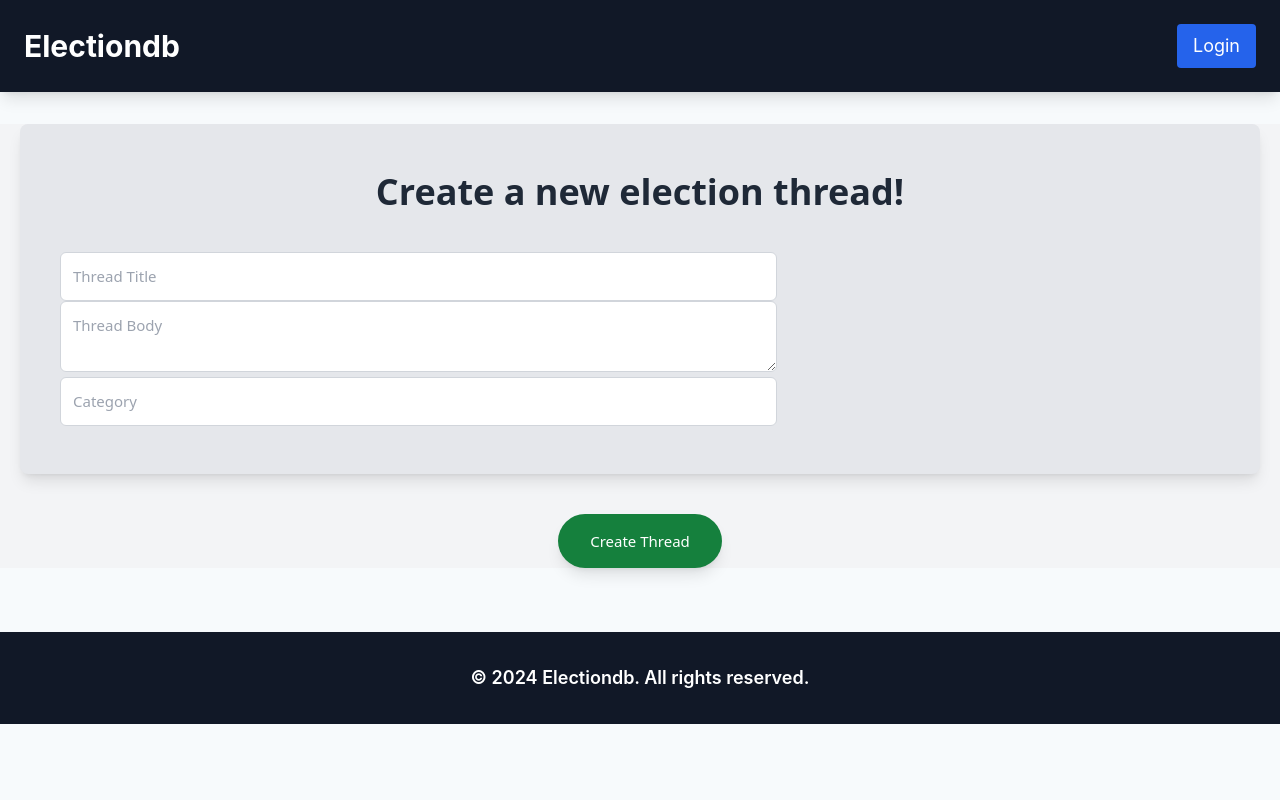
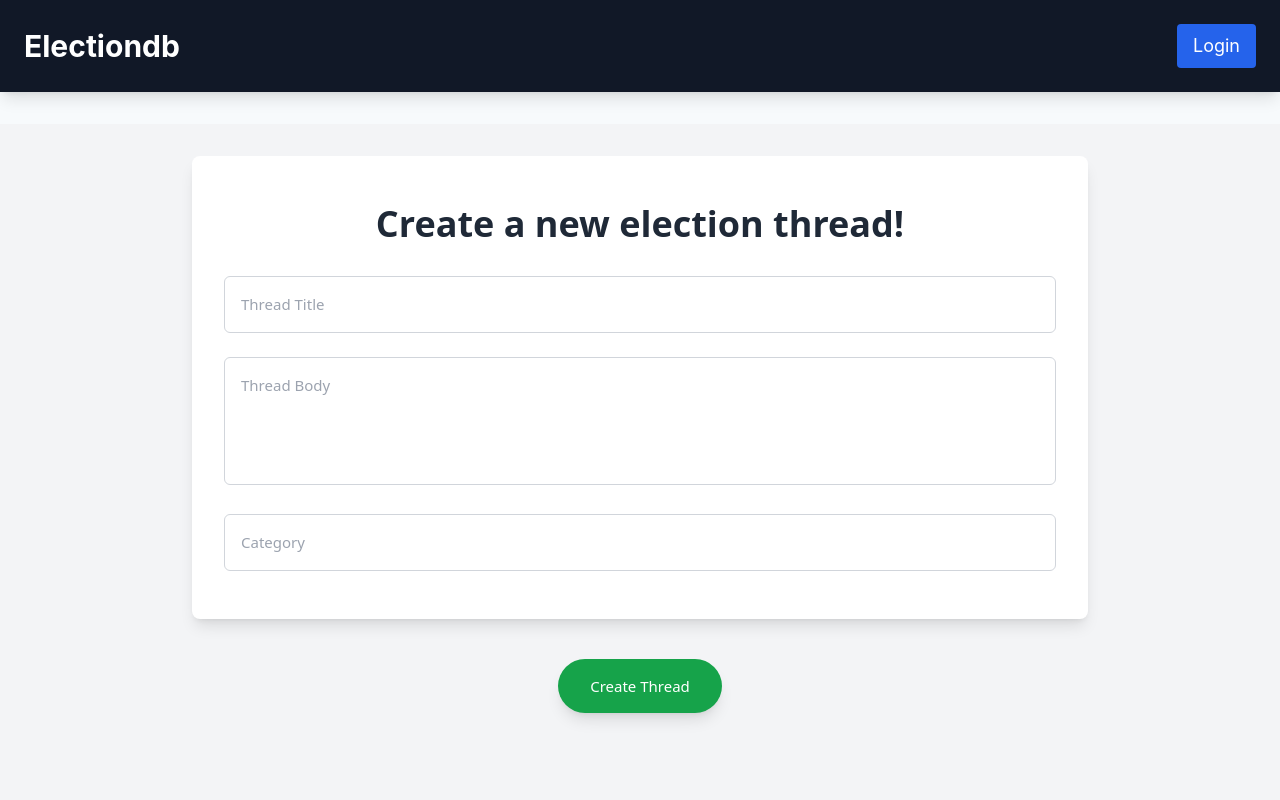
Before and after one commit to AzlaanIrshad/ElectionDB, a Vue app in the folder src/election-frontend/: page /create-thread in a window 1280 px wide. Shown: the top 800 px of the page. Built offline with nearby package versions, Linux system fonts and the light colour scheme.

Commit message:
Fixed routing mistake, added styling to CreateThread.vue

```diff
--- a/src/election-frontend/src/views/CreateThread.vue
+++ b/src/election-frontend/src/views/CreateThread.vue
@@ -1,26 +1,34 @@
 <template>
-  <div class="homepage bg-gray-100 font-sans">
-    <!-- Section 1-->
-    <section>
+  <div class="homepage bg-gray-100 font-sans min-h-screen py-8">
+    <!-- Section 1: Create Thread Section -->
+    <section class="mx-4 sm:mx-6 lg:mx-10">
       <!-- Threads Section -->
-      <div class="threads py-12 bg-gray-200 rounded-lg shadow-lg mx-2 lg:mx-5 mb-10">
-        <h2 class="text-3xl lg:text-4xl text-center mb-10 font-extrabold text-gray-800">Create a new election thread!</h2>
-        <div class="threads-content flex flex-col md:flex-row items-center gap-8 mx-4 sm:mx-6 lg:mx-10">
-          <form>
+      <div class="threads py-12 bg-white rounded-lg shadow-lg mx-auto mb-10 max-w-4xl">
+        <h2 class="text-3xl lg:text-4xl text-center mb-8 font-extrabold text-gray-800">
+          Create a new election thread!
+        </h2>
+        <div class="threads-content flex flex-col md:flex-row items-center gap-8 px-4 sm:px-6 lg:px-8">
+          <form class="w-full space-y-6">
             <input
                 type="text"
                 id="title"
                 v-model="title"
                 placeholder="Thread Title"
-                class="w-full p-3 border border-gray-300 rounded-md focus:outline-none focus:ring focus:ring-blue-300"
+                class="w-full p-4 border border-gray-300 rounded-md focus:outline-none focus:ring focus:ring-blue-300 text-gray-700"
             />
             <textarea
                 id="body"
                 v-model="body"
                 placeholder="Thread Body"
-                class="w-full p-3 border border-gray-300 rounded-md focus:outline-none focus:ring focus:ring-blue-300"
+                class="w-full p-4 border border-gray-300 rounded-md focus:outline-none focus:ring focus:ring-blue-300 text-gray-700 h-32 resize-none"
             ></textarea>
-            <input type="string" id="category" v-model="category" placeholder="Category" class="w-full p-3 border border-gray-300 rounded-md focus:outline-none focus:ring focus:ring-blue-300" />
+            <input
+                type="text"
+                id="category"
+                v-model="category"
+                placeholder="Category"
+                class="w-full p-4 border border-gray-300 rounded-md focus:outline-none focus:ring focus:ring-blue-300 text-gray-700"
+            />
           </form>
         </div>
       </div>
@@ -29,7 +37,7 @@
     <!-- Make new thread button -->
     <section class="admin-panel text-center mb-10">
       <button
-          class="cta-button px-6 sm:px-8 py-3 sm:py-4 text-white bg-green-700 hover:bg-green-900 rounded-full transition-all shadow-lg transform hover:scale-105"
+          class="cta-button px-8 py-4 text-white bg-green-600 hover:bg-green-700 focus:ring focus:ring-green-300 rounded-full transition-all shadow-lg transform hover:scale-105"
           @click="createThread"
       >
         Create Thread
@@ -74,7 +82,7 @@ export default {
           headers: {
             'Content-Type': 'application/json',
           },
-          body: JSON.stringify(threadData),
+        body: JSON.stringify(threadData),
         });
 
 
--- a/src/election-frontend/src/views/ThreadsPage.vue
+++ b/src/election-frontend/src/views/ThreadsPage.vue
@@ -43,7 +43,7 @@
     <section class="admin-panel text-center mb-10">
       <button
           class="cta-button px-6 sm:px-8 py-3 sm:py-4 text-white bg-green-700 hover:bg-green-900 rounded-full transition-all shadow-lg transform hover:scale-105"
-          @click="$router.push('/threads/new')"
+          @click="$router.push('/create-thread')"
       >
         Make New Thread
       </button>
```
